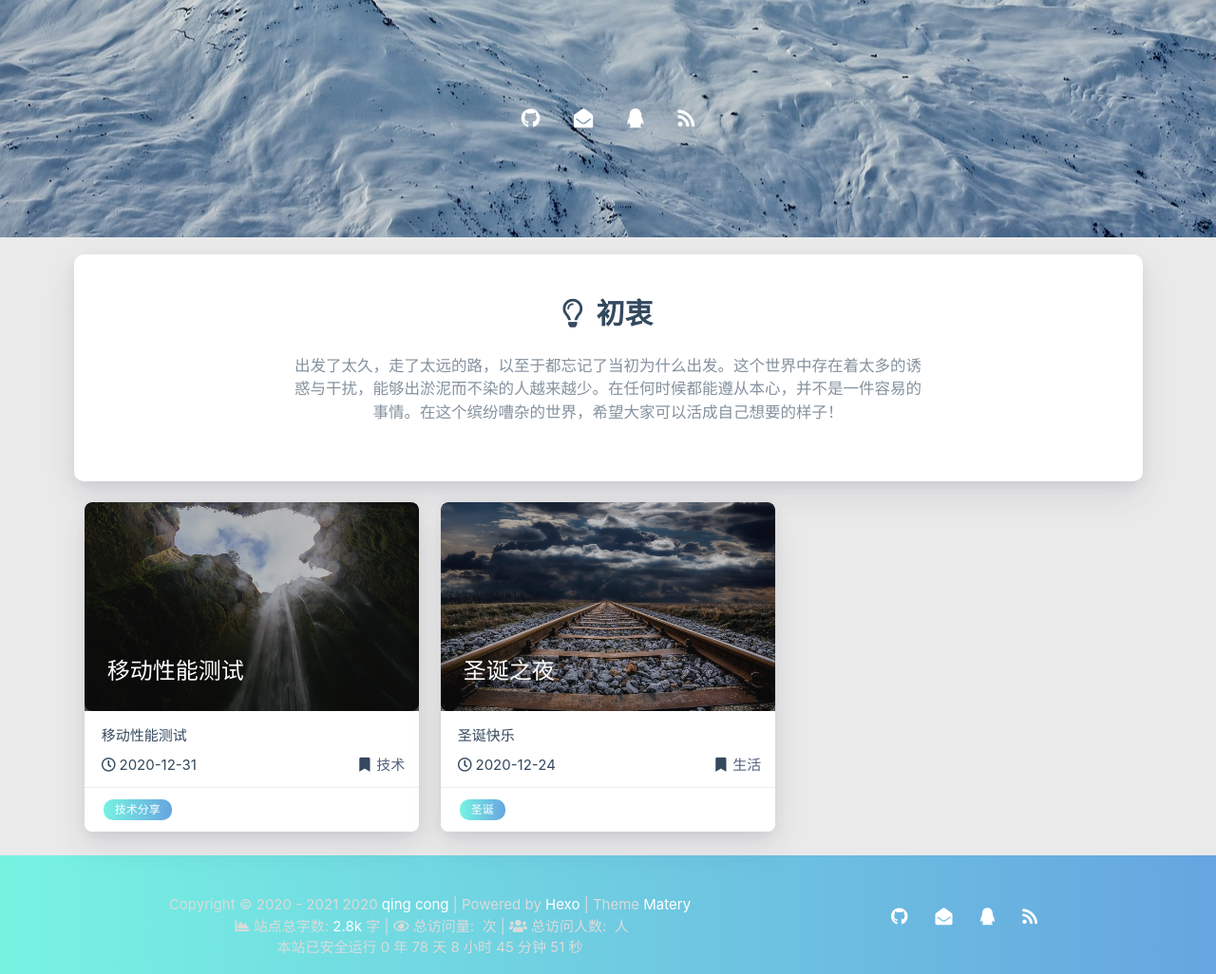
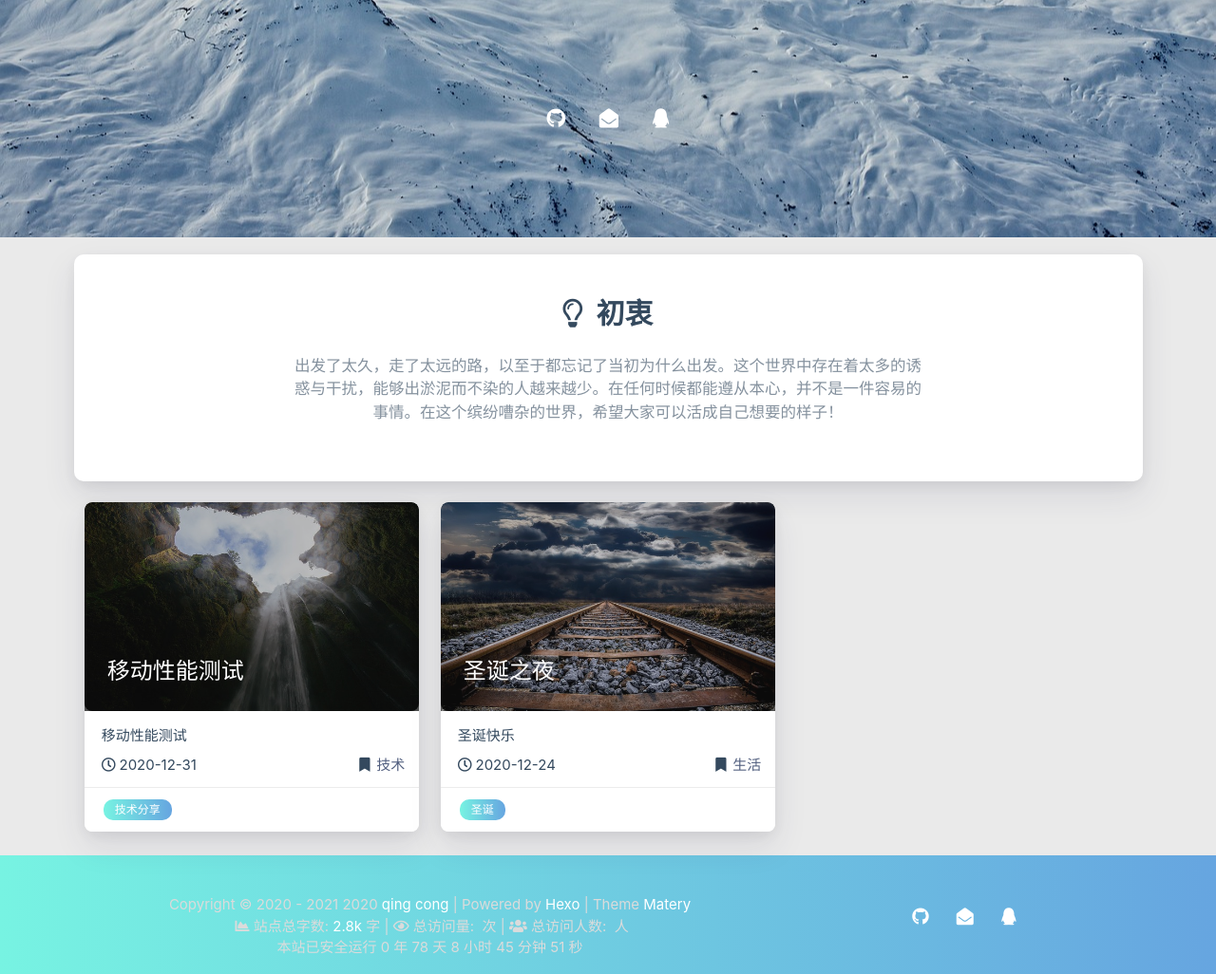
Before and after one commit to wock1987/wock1987.github.io, a plain HTML site: page index.html in a window 1280 px wide. Shown: the part 550-1576 px from the top of the page at 95% size. Drawn offline with nearby package versions, Linux system fonts and the light colour scheme; some packages are replaced by stand-ins of ours; a script that the page names is missing.

Commit message:
Site updated: 2021-03-11 16:45:46

```diff
--- a/atom.xml
+++ b/atom.xml
@@ -4,7 +4,7 @@
 
   <subtitle>暮光</subtitle>
   <link href="http://wock1987.github.io/atom.xml" rel="self"/>
-  <link href="https://github.com/wock1987/wock1987.github.io" rel="hub"/>
+
   <link href="http://wock1987.github.io/"/>
   <updated>2020-12-31T04:50:27.700Z</updated>
   <id>http://wock1987.github.io/</id>
--- a/index.html
+++ b/index.html
@@ -29,9 +29,9 @@
 
     <script src="/libs/jquery/jquery.min.js"></script>
 
-<meta name="generator" content="Hexo 5.2.0">
+<meta name="generator" content="Hexo 5.2.0"><link rel="alternate" href="/atom.xml" title="暮光的博客" type="application/atom+xml">
+
 <style>.github-emoji { position: relative; display: inline-block; width: 1.2em; min-height: 1.2em; overflow: hidden; vertical-align: top; color: transparent; }  .github-emoji > span { position: relative; z-index: 10; }  .github-emoji img, .github-emoji .fancybox { margin: 0 !important; padding: 0 !important; border: none !important; outline: none !important; text-decoration: none !important; user-select: none !important; cursor: auto !important; }  .github-emoji img { height: 1.2em !important; width: 1.2em !important; position: absolute !important; left: 50% !important; top: 50% !important; transform: translate(-50%, -50%) !important; user-select: none !important; cursor: auto !important; } .github-emoji-fallback { color: inherit; } .github-emoji-fallback img { opacity: 0 !important; }</style>
-<link rel="alternate" href="/atom.xml" title="暮光的博客" type="application/atom+xml">
 </head>
 
 
@@ -434,10 +434,6 @@
 
 
 
-    <a href="/atom.xml" class="tooltipped" target="_blank" data-tooltip="RSS 订阅" data-position="top" data-delay="50">
-        <i class="fas fa-rss"></i>
-    </a>
-
 </div>
         </div>
     </div>
@@ -822,10 +818,6 @@
 
 
 
-    <a href="/atom.xml" class="tooltipped" target="_blank" data-tooltip="RSS 订阅" data-position="top" data-delay="50">
-        <i class="fas fa-rss"></i>
-    </a>
-
 </div>
     </div>
 </footer>
```
Also changed, not shown: 2020/12/24/sheng-dan-zhi-ye/index.html (+2 -6 lines), 2020/12/31/yi-dong-xing-neng-ce-shi/index.html (+2 -6 lines), 404/index.html (+2 -6 lines), about/index.html (+2 -14 lines), archives/2020/12/index.html (+2 -6 lines), archives/2020/index.html (+2 -6 lines), archives/index.html (+2 -6 lines), categories/index.html (+2 -6 lines), categories/技术/index.html (+2 -6 lines), categories/生活/index.html (+2 -6 lines), contact/index.html (+2 -6 lines), friends/index.html (+2 -6 lines), tags/index.html (+2 -6 lines), tags/圣诞/index.html (+2 -6 lines), 1 more files.
